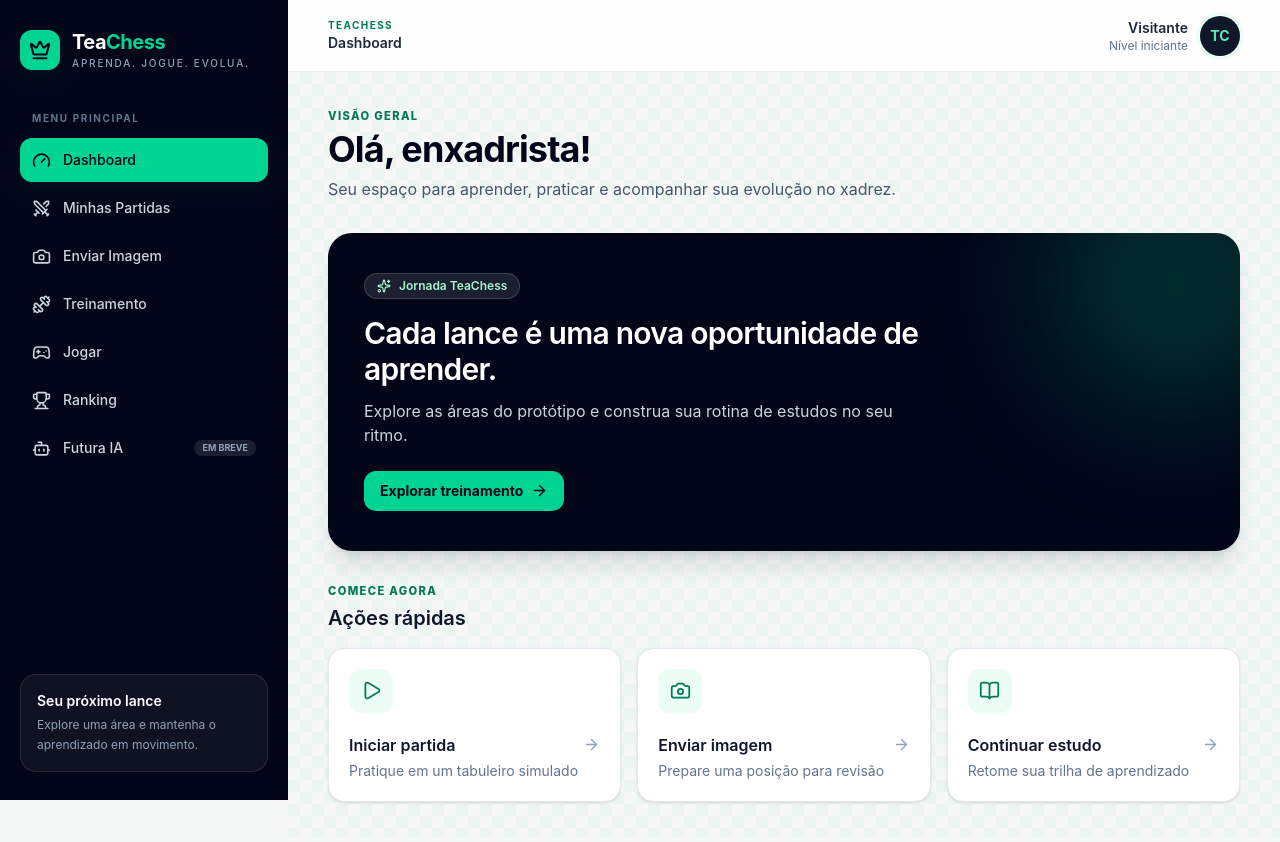
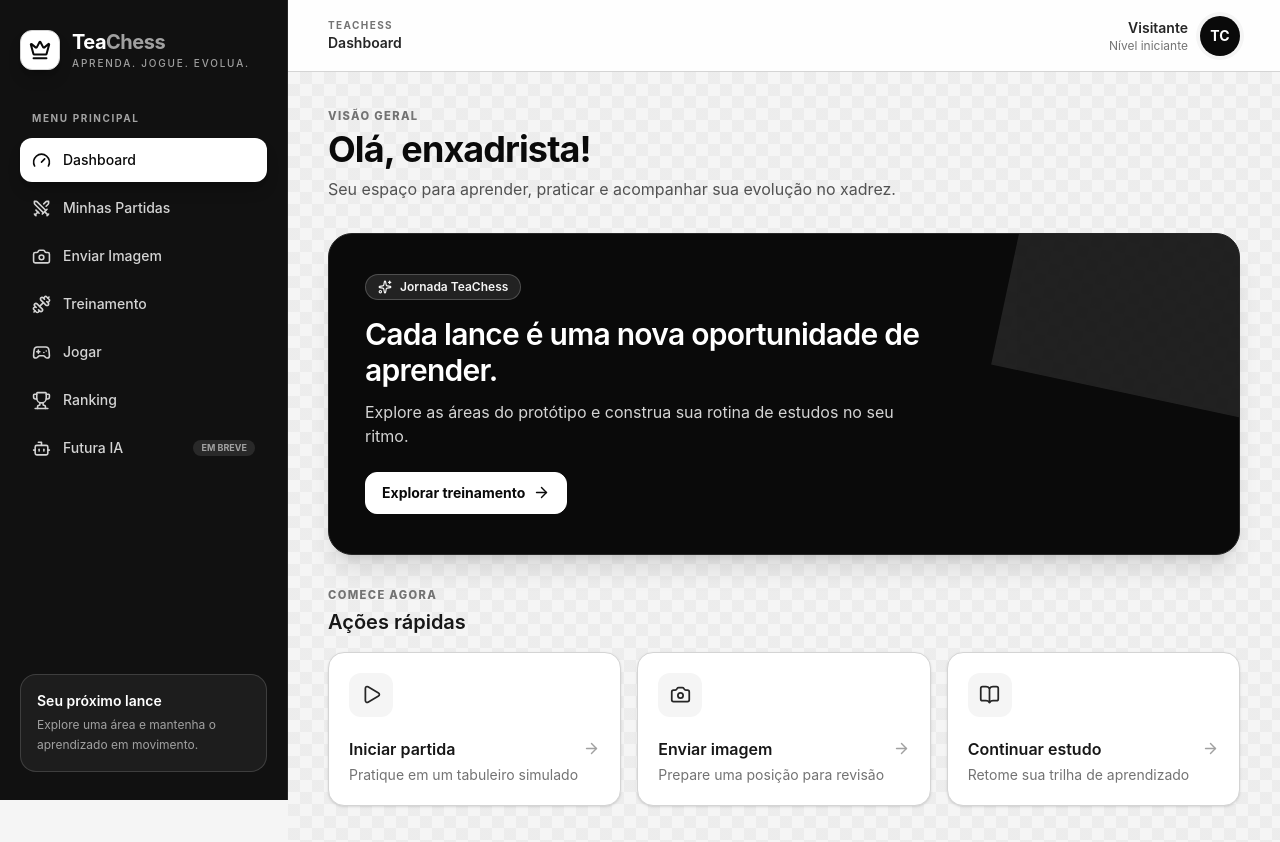
Before and after one commit to GuilhermePontoAut/teachess, a Next.js app: page / in a window 1280 px wide. Built offline with nearby package versions, Linux system fonts and the light colour scheme.

Commit message:
Atualiza identidade visual e documenta premeira iteracao

```diff
--- a/app/globals.css
+++ b/app/globals.css
@@ -1,11 +1,43 @@
 @import "tailwindcss";
 
-:root { --background: #f6f8f7; --foreground: #17201d; }
-@theme inline { --color-background: var(--background); --color-foreground: var(--foreground); --font-sans: Inter, ui-sans-serif, system-ui, sans-serif; }
+:root {
+  --background: #f5f5f5;
+  --foreground: #111111;
+  --surface: #ffffff;
+  --surface-subtle: #fafafa;
+  --sidebar: #111111;
+  --sidebar-muted: #a3a3a3;
+  --text-muted: #737373;
+  --border: #d4d4d4;
+  --border-strong: #737373;
+  --focus: #404040;
+  --checker: rgba(17, 17, 17, 0.035);
+  --warning-bg: #fffbeb;
+  --warning-border: #fde68a;
+  --warning-text: #422006;
+  --warning-icon: #a16207;
+}
+@theme inline {
+  --color-background: var(--background);
+  --color-foreground: var(--foreground);
+  --color-surface: var(--surface);
+  --color-surface-subtle: var(--surface-subtle);
+  --color-sidebar: var(--sidebar);
+  --color-sidebar-muted: var(--sidebar-muted);
+  --color-muted: var(--text-muted);
+  --color-line: var(--border);
+  --color-line-strong: var(--border-strong);
+  --color-focus: var(--focus);
+  --color-warning-bg: var(--warning-bg);
+  --color-warning-border: var(--warning-border);
+  --color-warning-text: var(--warning-text);
+  --color-warning-icon: var(--warning-icon);
+  --font-sans: Inter, ui-sans-serif, system-ui, sans-serif;
+}
 * { box-sizing: border-box; }
 html { scroll-behavior: smooth; }
 body { margin: 0; background: var(--background); color: var(--foreground); font-family: Inter, ui-sans-serif, system-ui, -apple-system, BlinkMacSystemFont, "Segoe UI", sans-serif; }
 button, a { -webkit-tap-highlight-color: transparent; }
-.section-kicker { margin-bottom: .25rem; color: #047857; font-size: .7rem; font-weight: 800; letter-spacing: .12em; text-transform: uppercase; }
-.chess-grid { background-image: linear-gradient(45deg,rgba(16,185,129,.045) 25%,transparent 25%),linear-gradient(-45deg,rgba(16,185,129,.045) 25%,transparent 25%),linear-gradient(45deg,transparent 75%,rgba(16,185,129,.045) 75%),linear-gradient(-45deg,transparent 75%,rgba(16,185,129,.045) 75%); background-position: 0 0,0 12px,12px -12px,-12px 0; background-size:24px 24px; }
+.section-kicker { margin-bottom: .25rem; color: var(--text-muted); font-size: .7rem; font-weight: 800; letter-spacing: .12em; text-transform: uppercase; }
+.chess-grid { background-color: var(--background); background-image: linear-gradient(45deg,var(--checker) 25%,transparent 25%),linear-gradient(-45deg,var(--checker) 25%,transparent 25%),linear-gradient(45deg,transparent 75%,var(--checker) 75%),linear-gradient(-45deg,transparent 75%,var(--checker) 75%); background-position: 0 0,0 12px,12px -12px,-12px 0; background-size:24px 24px; }
 @media (prefers-reduced-motion: reduce) { *,*::before,*::after { scroll-behavior:auto!important; transition-duration:.01ms!important; animation-duration:.01ms!important; animation-iteration-count:1!important; } }
--- a/app/page.tsx
+++ b/app/page.tsx
@@ -13,15 +13,15 @@ export default function DashboardPage() {
     <div className="space-y-8">
       <PageTitle eyebrow="Visão geral" title="Olá, enxadrista!" description="Seu espaço para aprender, praticar e acompanhar sua evolução no xadrez." />
 
-      <section className="relative overflow-hidden rounded-3xl bg-slate-950 px-6 py-8 text-white shadow-xl shadow-slate-900/10 sm:px-9 sm:py-10">
-        <div className="absolute -right-16 -top-20 h-64 w-64 rounded-full bg-emerald-400/20 blur-3xl" />
+      <section className="relative overflow-hidden rounded-3xl border border-neutral-800 bg-neutral-950 px-6 py-8 text-white shadow-xl shadow-black/10 sm:px-9 sm:py-10">
+        <div className="absolute -right-8 -top-24 size-64 rotate-12 opacity-10 chess-grid" />
         <div className="relative max-w-2xl">
-          <span className="mb-4 inline-flex items-center gap-2 rounded-full border border-white/15 bg-white/10 px-3 py-1 text-xs font-semibold text-emerald-200">
+          <span className="mb-4 inline-flex items-center gap-2 rounded-full border border-white/20 bg-white/10 px-3 py-1 text-xs font-semibold text-neutral-100">
             <Sparkles size={14} aria-hidden="true" /> Jornada TeaChess
           </span>
           <h2 className="text-2xl font-semibold tracking-tight sm:text-3xl">Cada lance é uma nova oportunidade de aprender.</h2>
-          <p className="mt-3 max-w-xl text-sm leading-6 text-slate-300 sm:text-base">Explore as áreas do protótipo e construa sua rotina de estudos no seu ritmo.</p>
-          <Link href="/treinamento" className="mt-6 inline-flex items-center gap-2 rounded-xl bg-emerald-400 px-4 py-2.5 text-sm font-bold text-slate-950 transition hover:bg-emerald-300 focus-visible:outline-2 focus-visible:outline-offset-4 focus-visible:outline-emerald-300">
+          <p className="mt-3 max-w-xl text-sm leading-6 text-neutral-300 sm:text-base">Explore as áreas do protótipo e construa sua rotina de estudos no seu ritmo.</p>
+          <Link href="/treinamento" className="mt-6 inline-flex items-center gap-2 rounded-xl border border-white bg-white px-4 py-2.5 text-sm font-bold text-neutral-950 transition hover:bg-neutral-200 focus-visible:outline-2 focus-visible:outline-offset-4 focus-visible:outline-white">
             Explorar treinamento <ArrowRight size={17} aria-hidden="true" />
           </Link>
         </div>
@@ -29,14 +29,14 @@ export default function DashboardPage() {
 
       <section aria-labelledby="quick-actions-title">
         <div className="mb-4 flex items-end justify-between gap-4">
-          <div><p className="section-kicker">Comece agora</p><h2 id="quick-actions-title" className="text-xl font-semibold text-slate-900">Ações rápidas</h2></div>
+          <div><p className="section-kicker">Comece agora</p><h2 id="quick-actions-title" className="text-xl font-semibold text-neutral-900">Ações rápidas</h2></div>
         </div>
         <div className="grid gap-4 md:grid-cols-3">
           {quickActions.map(({ href, label, detail, icon: Icon }) => (
-            <Link key={href} href={href} className="group rounded-2xl border border-slate-200 bg-white p-5 shadow-sm transition hover:-translate-y-0.5 hover:border-emerald-200 hover:shadow-lg focus-visible:outline-2 focus-visible:outline-offset-2 focus-visible:outline-emerald-600">
-              <span className="mb-5 flex size-11 items-center justify-center rounded-xl bg-emerald-50 text-emerald-700 transition group-hover:bg-emerald-100"><Icon size={21} aria-hidden="true" /></span>
-              <span className="flex items-center justify-between gap-3 font-semibold text-slate-900">{label}<ArrowRight size={17} className="text-slate-400 transition group-hover:translate-x-1 group-hover:text-emerald-700" aria-hidden="true" /></span>
-              <span className="mt-1 block text-sm leading-5 text-slate-500">{detail}</span>
+            <Link key={href} href={href} className="group rounded-2xl border border-line bg-surface p-5 shadow-sm transition hover:-translate-y-0.5 hover:border-line-strong hover:shadow-lg focus-visible:outline-2 focus-visible:outline-offset-2 focus-visible:outline-focus">
+              <span className="mb-5 flex size-11 items-center justify-center rounded-xl bg-neutral-100 text-neutral-800 transition group-hover:bg-neutral-900 group-hover:text-white"><Icon size={21} aria-hidden="true" /></span>
+              <span className="flex items-center justify-between gap-3 font-semibold text-neutral-900">{label}<ArrowRight size={17} className="text-neutral-400 transition group-hover:translate-x-1 group-hover:text-neutral-900" aria-hidden="true" /></span>
+              <span className="mt-1 block text-sm leading-5 text-muted">{detail}</span>
             </Link>
           ))}
         </div>
--- a/components/AppSidebar.tsx
+++ b/components/AppSidebar.tsx
@@ -6,5 +6,5 @@ import { navigationItems } from "./navigation";
 
 export function AppSidebar() {
   const pathname = usePathname();
-  return <aside className="fixed inset-y-0 left-0 z-30 hidden w-72 flex-col bg-slate-950 px-5 py-7 lg:flex"><Brand /><nav aria-label="Navegação principal" className="mt-10 flex-1"><p className="mb-3 px-3 text-[10px] font-bold tracking-[.16em] text-slate-500 uppercase">Menu principal</p><ul className="space-y-1">{navigationItems.map(({ href,label,icon:Icon,future }) => { const active = href === "/" ? pathname === "/" : pathname.startsWith(href); return <li key={href}><Link href={href} aria-current={active ? "page" : undefined} className={`flex items-center gap-3 rounded-xl px-3 py-3 text-sm font-medium transition focus-visible:outline-2 focus-visible:outline-offset-2 focus-visible:outline-emerald-400 ${active ? "bg-emerald-400 text-slate-950 shadow-lg shadow-emerald-950/20" : "text-slate-300 hover:bg-white/7 hover:text-white"}`}><Icon size={19} aria-hidden="true" /><span>{label}</span>{future && <span className={`ml-auto rounded-full px-2 py-0.5 text-[9px] font-bold uppercase ${active ? "bg-slate-950/15" : "bg-white/10 text-slate-400"}`}>Em breve</span>}</Link></li>;})}</ul></nav><div className="rounded-2xl border border-white/10 bg-white/5 p-4"><p className="text-sm font-semibold text-white">Seu próximo lance</p><p className="mt-1 text-xs leading-5 text-slate-400">Explore uma área e mantenha o aprendizado em movimento.</p></div></aside>;
+  return <aside className="fixed inset-y-0 left-0 z-30 hidden w-72 flex-col border-r border-neutral-800 bg-sidebar px-5 py-7 lg:flex"><Brand /><nav aria-label="Navegação principal" className="mt-10 flex-1"><p className="mb-3 px-3 text-[10px] font-bold tracking-[.16em] text-sidebar-muted uppercase">Menu principal</p><ul className="space-y-1">{navigationItems.map(({ href,label,icon:Icon,future }) => { const active = href === "/" ? pathname === "/" : pathname.startsWith(href); return <li key={href}><Link href={href} aria-current={active ? "page" : undefined} className={`flex items-center gap-3 rounded-xl px-3 py-3 text-sm font-medium transition focus-visible:outline-2 focus-visible:outline-offset-2 focus-visible:outline-white ${active ? "bg-white text-neutral-950 shadow-lg shadow-black/20" : "text-neutral-300 hover:bg-white/10 hover:text-white"}`}><Icon size={19} aria-hidden="true" /><span>{label}</span>{future && <span className={`ml-auto rounded-full px-2 py-0.5 text-[9px] font-bold uppercase ${active ? "bg-neutral-200 text-neutral-700" : "bg-white/10 text-neutral-400"}`}>Em breve</span>}</Link></li>;})}</ul></nav><div className="rounded-2xl border border-white/15 bg-white/5 p-4"><p className="text-sm font-semibold text-white">Seu próximo lance</p><p className="mt-1 text-xs leading-5 text-neutral-400">Explore uma área e mantenha o aprendizado em movimento.</p></div></aside>;
 }
--- a/components/Brand.tsx
+++ b/components/Brand.tsx
@@ -2,5 +2,5 @@ import Link from "next/link";
 import { Crown } from "lucide-react";
 
 export function Brand({ compact = false }: { compact?: boolean }) {
-  return <Link href="/" aria-label="TeaChess — ir para o Dashboard" className="inline-flex items-center gap-3 rounded-lg focus-visible:outline-2 focus-visible:outline-offset-4 focus-visible:outline-emerald-400"><span className="flex size-10 items-center justify-center rounded-xl bg-emerald-400 text-slate-950 shadow-lg shadow-emerald-950/20"><Crown size={22} strokeWidth={2.25} aria-hidden="true" /></span>{!compact && <span><span className="block text-xl font-bold tracking-tight text-white">Tea<span className="text-emerald-400">Chess</span></span><span className="block text-[10px] font-medium tracking-[.18em] text-slate-400 uppercase">Aprenda. Jogue. Evolua.</span></span>}</Link>;
+  return <Link href="/" aria-label="TeaChess — ir para o Dashboard" className="inline-flex items-center gap-3 rounded-lg focus-visible:outline-2 focus-visible:outline-offset-4 focus-visible:outline-white"><span className="flex size-10 items-center justify-center rounded-xl border border-neutral-300 bg-white text-neutral-950 shadow-lg shadow-black/20"><Crown size={22} strokeWidth={2.25} aria-hidden="true" /></span>{!compact && <span><span className="block text-xl font-bold tracking-tight text-white">Tea<span className="text-neutral-400">Chess</span></span><span className="block text-[10px] font-medium tracking-[.18em] text-neutral-400 uppercase">Aprenda. Jogue. Evolua.</span></span>}</Link>;
 }
--- a/components/Header.tsx
+++ b/components/Header.tsx
@@ -5,5 +5,5 @@ import { navigationItems } from "./navigation";
 
 export function Header({ menuOpen, onMenuToggle }: { menuOpen: boolean; onMenuToggle: () => void }) {
   const pathname = usePathname(); const current = navigationItems.find(({href}) => href === "/" ? pathname === "/" : pathname.startsWith(href));
-  return <header className="sticky top-0 z-20 flex h-18 items-center justify-between border-b border-slate-200/80 bg-white/85 px-4 backdrop-blur-xl sm:px-7 lg:px-10"><div className="flex items-center gap-3"><button type="button" onClick={onMenuToggle} aria-label={menuOpen ? "Fechar menu" : "Abrir menu"} aria-expanded={menuOpen} aria-controls="mobile-navigation" className="flex size-10 items-center justify-center rounded-xl border border-slate-200 text-slate-700 transition hover:bg-slate-100 focus-visible:outline-2 focus-visible:outline-offset-2 focus-visible:outline-emerald-600 lg:hidden">{menuOpen ? <X size={20} /> : <Menu size={20} />}</button><div><p className="text-[10px] font-bold tracking-[.14em] text-emerald-700 uppercase">TeaChess</p><p className="text-sm font-semibold text-slate-800">{current?.label ?? "Área de estudos"}</p></div></div><div className="flex items-center gap-3"><div className="hidden text-right sm:block"><p className="text-sm font-semibold text-slate-800">Visitante</p><p className="text-xs text-slate-500">Nível iniciante</p></div><div aria-hidden="true" className="flex size-10 items-center justify-center rounded-full bg-slate-900 text-sm font-bold text-emerald-300 ring-4 ring-emerald-50">TC</div></div></header>;
+  return <header className="sticky top-0 z-20 flex h-18 items-center justify-between border-b border-line bg-white/90 px-4 backdrop-blur-xl sm:px-7 lg:px-10"><div className="flex items-center gap-3"><button type="button" onClick={onMenuToggle} aria-label={menuOpen ? "Fechar menu" : "Abrir menu"} aria-expanded={menuOpen} aria-controls="mobile-navigation" className="flex size-10 items-center justify-center rounded-xl border border-line text-neutral-700 transition hover:bg-neutral-100 focus-visible:outline-2 focus-visible:outline-offset-2 focus-visible:outline-focus lg:hidden">{menuOpen ? <X size={20} /> : <Menu size={20} />}</button><div><p className="text-[10px] font-bold tracking-[.14em] text-muted uppercase">TeaChess</p><p className="text-sm font-semibold text-neutral-800">{current?.label ?? "Área de estudos"}</p></div></div><div className="flex items-center gap-3"><div className="hidden text-right sm:block"><p className="text-sm font-semibold text-neutral-800">Visitante</p><p className="text-xs text-muted">Nível iniciante</p></div><div aria-hidden="true" className="flex size-10 items-center justify-center rounded-full bg-neutral-950 text-sm font-bold text-white ring-4 ring-neutral-100">TC</div></div></header>;
 }
--- a/components/MobileNavigation.tsx
+++ b/components/MobileNavigation.tsx
@@ -4,4 +4,4 @@ import { usePathname } from "next/navigation";
 import { Brand } from "./Brand";
 import { navigationItems } from "./navigation";
 
-export function MobileNavigation({ open, onClose }: { open: boolean; onClose: () => void }) { const pathname=usePathname(); if(!open) return null; return <div className="fixed inset-0 z-40 lg:hidden"><button className="absolute inset-0 bg-slate-950/60 backdrop-blur-sm" aria-label="Fechar menu" onClick={onClose}/><aside id="mobile-navigation" className="absolute inset-y-0 left-0 w-[min(86vw,20rem)] bg-slate-950 p-5 shadow-2xl"><div className="py-2"><Brand /></div><nav aria-label="Navegação móvel" className="mt-8"><ul className="space-y-1">{navigationItems.map(({href,label,icon:Icon})=>{const active=href==="/"?pathname==="/":pathname.startsWith(href);return <li key={href}><Link href={href} onClick={onClose} aria-current={active?"page":undefined} className={`flex items-center gap-3 rounded-xl px-3 py-3 text-sm font-medium ${active?"bg-emerald-400 text-slate-950":"text-slate-300 hover:bg-white/10 hover:text-white"}`}><Icon size={19} aria-hidden="true"/>{label}</Link></li>})}</ul></nav></aside></div>; }
+export function MobileNavigation({ open, onClose }: { open: boolean; onClose: () => void }) { const pathname=usePathname(); if(!open) return null; return <div className="fixed inset-0 z-40 lg:hidden"><button className="absolute inset-0 bg-black/65 backdrop-blur-sm" aria-label="Fechar menu" onClick={onClose}/><aside id="mobile-navigation" className="absolute inset-y-0 left-0 w-[min(86vw,20rem)] border-r border-neutral-800 bg-sidebar p-5 shadow-2xl"><div className="py-2"><Brand /></div><nav aria-label="Navegação móvel" className="mt-8"><ul className="space-y-1">{navigationItems.map(({href,label,icon:Icon})=>{const active=href==="/"?pathname==="/":pathname.startsWith(href);return <li key={href}><Link href={href} onClick={onClose} aria-current={active?"page":undefined} className={`flex items-center gap-3 rounded-xl px-3 py-3 text-sm font-medium transition focus-visible:outline-2 focus-visible:outline-offset-2 focus-visible:outline-white ${active?"bg-white text-neutral-950":"text-neutral-300 hover:bg-white/10 hover:text-white"}`}><Icon size={19} aria-hidden="true"/>{label}</Link></li>})}</ul></nav></aside></div>; }
--- a/components/MockNotice.tsx
+++ b/components/MockNotice.tsx
@@ -1,2 +1,2 @@
 import { Info } from "lucide-react";
-export function MockNotice({ children = "Esta área é apenas uma demonstração visual nesta versão do TeaChess." }: { children?: React.ReactNode }) { return <div role="note" className="flex gap-3 rounded-2xl border border-amber-200 bg-amber-50 p-4 text-sm leading-6 text-amber-950"><Info className="mt-0.5 shrink-0 text-amber-600" size={19} aria-hidden="true"/><p>{children}</p></div>; }
+export function MockNotice({ children = "Esta área é apenas uma demonstração visual nesta versão do TeaChess." }: { children?: React.ReactNode }) { return <div role="note" className="flex gap-3 rounded-2xl border border-warning-border bg-warning-bg p-4 text-sm leading-6 text-warning-text"><Info className="mt-0.5 shrink-0 text-warning-icon" size={19} aria-hidden="true"/><p>{children}</p></div>; }
--- a/components/PageTitle.tsx
+++ b/components/PageTitle.tsx
@@ -1 +1 @@
-export function PageTitle({ eyebrow, title, description }: { eyebrow?: string; title: string; description: string }) { return <header>{eyebrow&&<p className="section-kicker">{eyebrow}</p>}<h1 className="text-3xl font-bold tracking-tight text-slate-950 sm:text-4xl">{title}</h1><p className="mt-2 max-w-2xl text-sm leading-6 text-slate-600 sm:text-base">{description}</p></header>; }
+export function PageTitle({ eyebrow, title, description }: { eyebrow?: string; title: string; description: string }) { return <header>{eyebrow&&<p className="section-kicker">{eyebrow}</p>}<h1 className="text-3xl font-bold tracking-tight text-neutral-950 sm:text-4xl">{title}</h1><p className="mt-2 max-w-2xl text-sm leading-6 text-neutral-600 sm:text-base">{description}</p></header>; }
--- a/components/PlaceholderPage.tsx
+++ b/components/PlaceholderPage.tsx
@@ -1,4 +1,4 @@
 import type { LucideIcon } from "lucide-react";
 import { MockNotice } from "./MockNotice";
 import { PageTitle } from "./PageTitle";
-export function PlaceholderPage({ eyebrow="Em construção", title, description, icon:Icon, notice }: { eyebrow?:string; title:string; description:string; icon:LucideIcon; notice?:string }) { return <div className="space-y-8"><PageTitle eyebrow={eyebrow} title={title} description={description}/><MockNotice>{notice}</MockNotice><section className="flex min-h-72 flex-col items-center justify-center rounded-3xl border border-dashed border-slate-300 bg-white/80 px-6 text-center shadow-sm"><span className="mb-5 flex size-16 items-center justify-center rounded-2xl bg-emerald-50 text-emerald-700"><Icon size={30} aria-hidden="true"/></span><h2 className="text-lg font-semibold text-slate-900">Espaço preparado para a próxima etapa</h2><p className="mt-2 max-w-md text-sm leading-6 text-slate-500">A navegação e o layout estão disponíveis. O conteúdo funcional será desenvolvido em uma fase futura.</p></section></div>; }
+export function PlaceholderPage({ eyebrow="Em construção", title, description, icon:Icon, notice }: { eyebrow?:string; title:string; description:string; icon:LucideIcon; notice?:string }) { return <div className="space-y-8"><PageTitle eyebrow={eyebrow} title={title} description={description}/><MockNotice>{notice}</MockNotice><section className="flex min-h-72 flex-col items-center justify-center rounded-3xl border border-dashed border-line-strong bg-white/85 px-6 text-center shadow-sm"><span className="mb-5 flex size-16 items-center justify-center rounded-2xl border border-line bg-neutral-100 text-neutral-800"><Icon size={30} aria-hidden="true"/></span><h2 className="text-lg font-semibold text-neutral-900">Espaço preparado para a próxima etapa</h2><p className="mt-2 max-w-md text-sm leading-6 text-muted">A navegação e o layout estão disponíveis. O conteúdo funcional será desenvolvido em uma fase futura.</p></section></div>; }
```
Also changed, not shown: 3 other files (tests, documents, lock files or other folders).
